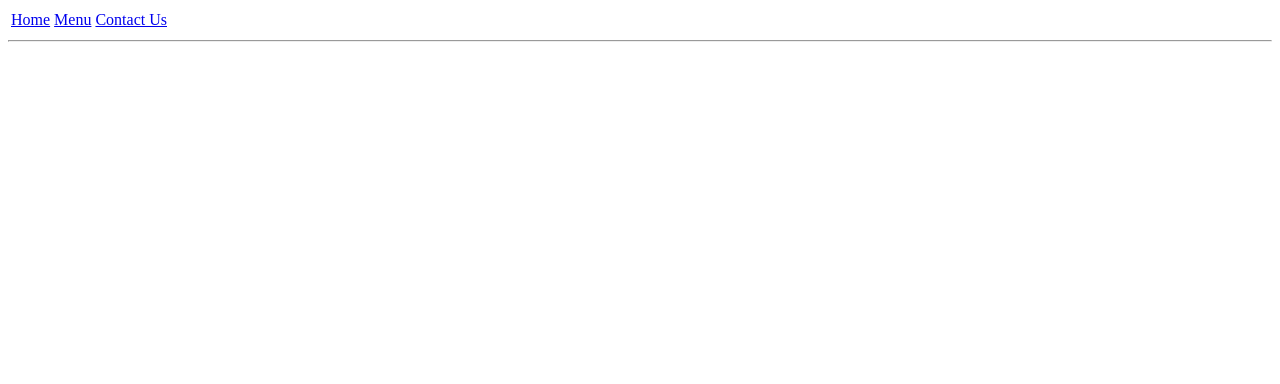
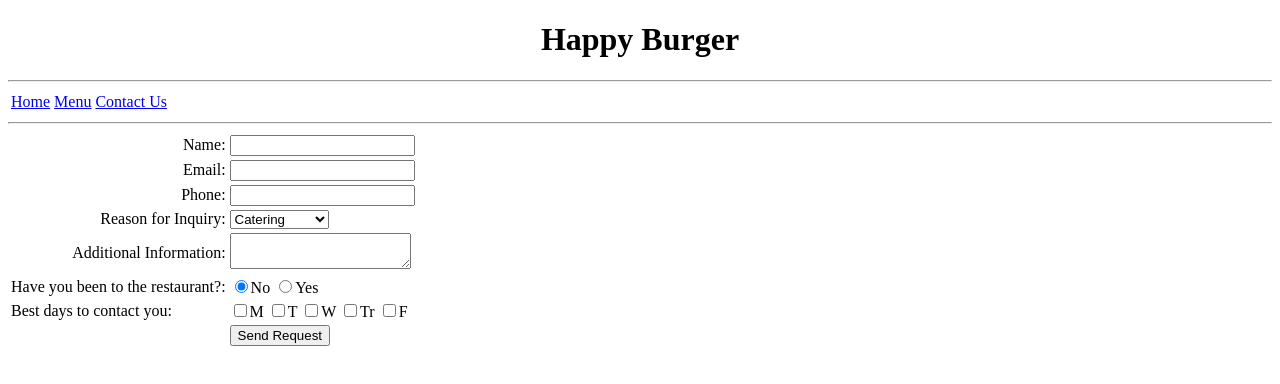
Before and after one commit to LMstephencostello/GFCWebProject1, a plain HTML site: page restaurantcontactus.html in a window 1280 px wide. Drawn offline with Linux system fonts and the light colour scheme.

Commit message:
updated restaurant contact us page

```diff
--- a/restaurantcontactus.html
+++ b/restaurantcontactus.html
@@ -4,6 +4,8 @@
         <title>Nom! Nom! Nom! Contact</title>
     </head>
     <body>
+        <center><h1>Happy Burger</h1></center>
+        <hr>
         <table>
             <tr>
                 <td><a href="restauranthome.html">Home</a></td>
@@ -12,5 +14,53 @@
             </tr>
         </table>
         <hr>
+        <form action="fakePage.html" method="POST">
+            <table>
+                <tr>
+                    <td align="right">Name:</td>
+                    <td><input type="text" name="name" /></td>
+                </tr>
+                <tr>
+                    <td align="right">Email:</td>
+                    <td><input type="text" name="eMail" /></td>
+                </tr>
+                <tr>
+                    <td align="right">Phone:</td>
+                    <td><input type="text" name="phone" /></td>
+                </tr>
+                <tr>
+                    <td align="right">Reason for Inquiry:</td>
+                    <td><select>
+                            <option value="catering">Catering</option>
+                            <option value="private">Private Party</option>
+                            <option value="feedback">Feedback</option>
+                            <option value="other">Other</option>
+                        </select></td>
+                </tr>
+                <tr>
+                    <td align="right">Additional Information:</td>
+                    <td><textarea></textarea></td>
+                </tr>
+                <tr>
+                    <td align="right">Have you been to the restaurant?:</td>
+                    <td><input type="radio" name="been" value="No" checked/>No
+                    <input type="radio" name="been" value="Yes"/>Yes</td>
+                </tr>
+                <tr>
+                    <td>Best days to contact you:</td>
+                    <td>
+                        <input type="checkbox" name="m" value="M" />M
+                        <input type="checkbox" name="t" value="T" />T
+                        <input type="checkbox" name="w" value="W" />W
+                        <input type="checkbox" name="th" value="Th" />Tr
+                        <input type="checkbox" name="f" value="F" />F
+                    </td>
+                </tr>
+                <tr>
+                    <td></td>
+                    <td><input type="submit" name="sendRequest" value="Send Request"/></td>
+                </tr>
+            </table>
+        </form>
     </body>
 </html>
```
